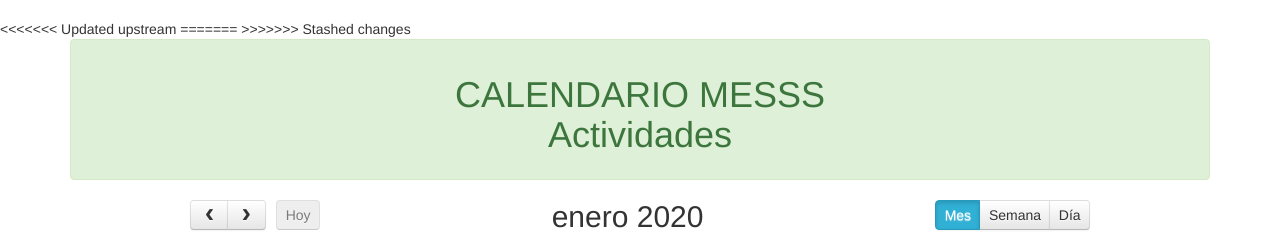
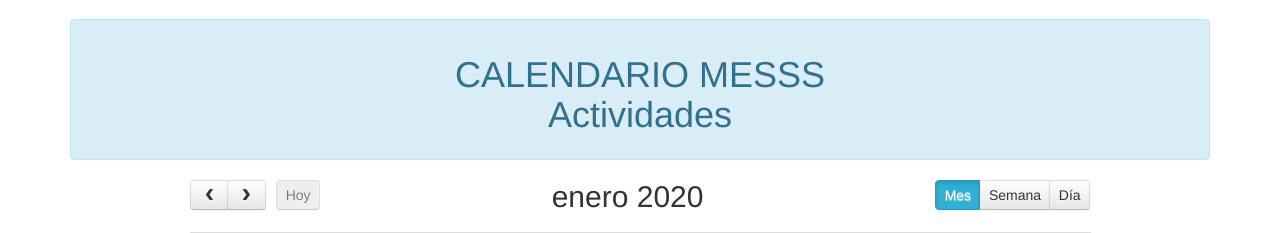
Before and after one commit to pedro2806/prueba2020, a PHP site: page / in a window 1280 px wide. Shown: the part 51-284 px from the top of the page. Run offline with PHP 8.4, Linux system fonts and the light colour scheme; data comes from the database, SQL or seed files in the repository.

Commit message:
cambio titulo index

```diff
--- a/index.php
+++ b/index.php
@@ -15,11 +15,7 @@ $events = $req->fetchAll();
     <meta name="description" content="">
     <meta name="author" content="">
 
-<<<<<<< Updated upstream
-    <title>Agenda MESS</title>
-=======
     <title>Agenda MESS 2020</title>
->>>>>>> Stashed changes
 
     <!-- Bootstrap Core CSS -->
     <link href="css/bootstrap.min.css" rel="stylesheet">
@@ -75,7 +71,7 @@ $events = $req->fetchAll();
     <div class="container">
         <div class="row">
             <div class="col-lg-12 text-center">
-			<div class="alert alert-success" role="alert">
+			<div class="alert alert-info" role="alert">
 				<h1>CALENDARIO MESSS  <br> Actividades</h1>
 			</div>
                 <div id="calendar" class="col-centered"> </div>
```
